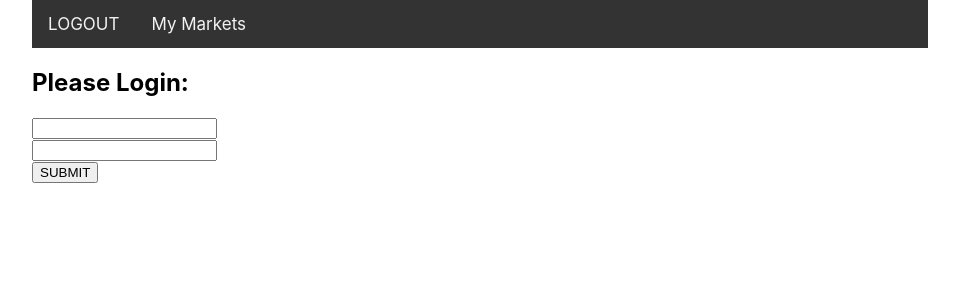
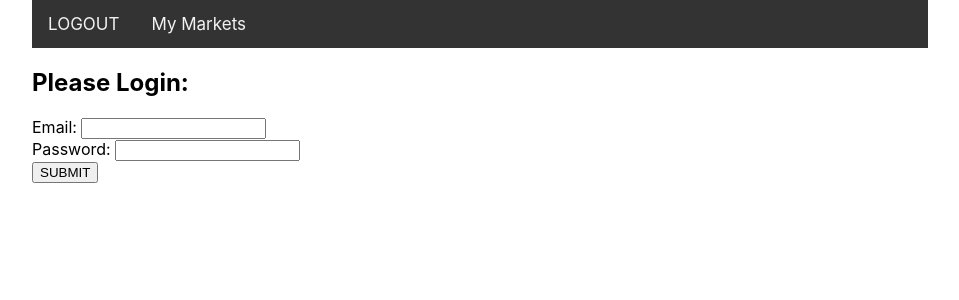
Before and after one commit to pollipayne/farmers-market-front-end, a React (Create React App) app: page / in a window 1280 px wide. Shown: the top 300 px of the page, without its empty margins (160-1119 px from the left). Built offline with nearby package versions, Linux system fonts and the light colour scheme.

Commit message:
fussing with logout funct

```diff
--- a/src/components/App.tsx
+++ b/src/components/App.tsx
@@ -46,6 +46,7 @@ export class App extends React.Component<{}, AppState> {
 
   }
   private setUser(user: UserModel) {
+
     this.setState({
       user: user
     })
@@ -84,7 +85,7 @@ export class App extends React.Component<{}, AppState> {
 
               </Route>
               <Route>
-                <LogOut />
+                <LogOut user={this.state.user} setUser={this.setUser} />
               </Route>
             </Switch>
           </div>
--- a/src/components/LogIn.tsx
+++ b/src/components/LogIn.tsx
@@ -83,8 +83,10 @@ export class LogIn extends React.Component<LogInProps, LogInState> {
       <div>
         <h2>Please Login: </h2>
         <form onSubmit={event => { this.handleSubmit(event) }}>
-          <input value={this.state.email} onChange={event => { this.setUserEmail(event) }} /><br />
-          <input value={this.state.password} onChange={event => { this.setPassword(event) }} type='password' /><br />
+          <label htmlFor="user-email">Email: </label>
+          <input name='user-email' value={this.state.email} onChange={event => { this.setUserEmail(event) }} /><br />
+          <label htmlFor='user-password'>Password:  </label>
+          <input name='user-password' value={this.state.password} onChange={event => { this.setPassword(event) }} type='password' /><br />
           <button type='submit'> SUBMIT </button>
         </form>
         {loginMessage}
--- a/src/components/LogOut.tsx
+++ b/src/components/LogOut.tsx
@@ -1,16 +1,33 @@
 import { Link } from 'react-router-dom'
 import React from 'react';
+import { UserModel } from '../models/Models'
 
+interface LogOutProps {
+  user: UserModel | undefined
+  setUser: (user: UserModel) => void;
+}
 
+export class LogOut extends React.Component<LogOutProps> {
 
-export class LogOut extends React.Component {
-
-
+  // public logUserOut = () => {
+  //   this.props.setUser({
+  //     userName: '',
+  //     email: '',
+  //     password: '',
+  //     isLoggedIn: false,
+  //     id: undefined,
+  //     markets: []
+  //   })
+  // }
 
   render() {
 
+
     return (
       <div>
+        {/* {this.logUserOut()} */}
+
+        {console.log(this.props.user)}
         You have been logged out.
         <Link to="/login">Log in again </Link>
       </div>
--- a/src/components/NavBar.tsx
+++ b/src/components/NavBar.tsx
@@ -14,7 +14,7 @@ export class NavBar extends React.Component<{
   render() {
     let logInLogOut: any
     if (this.props.user) {
-      logInLogOut = <Link to='/logout'>{this.props.user.userName} LOGOUT </Link>
+      logInLogOut = <Link to='/logout'> LOGOUT </Link>
     } else {
       logInLogOut = <Link to='/login'> HOME</Link>
     }
```
